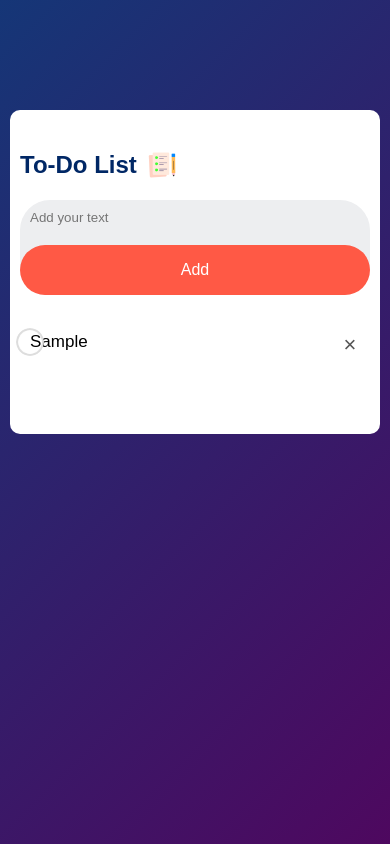
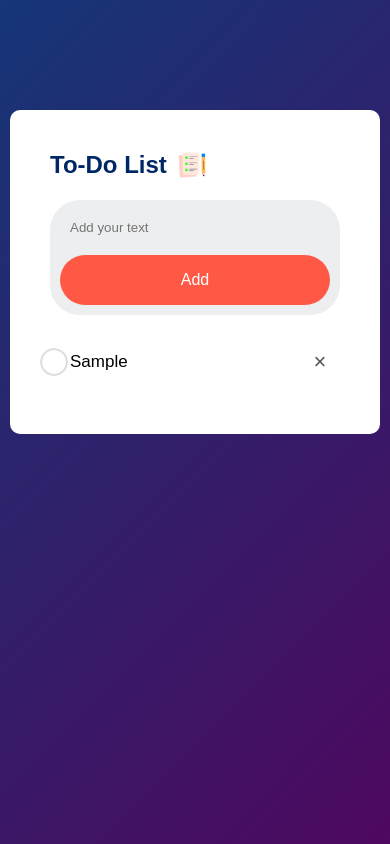
Before and after one commit to neeraj8494/Neeraj-s-Task-Tracker, a plain HTML site: page index.html in a window 390 px wide. Both pictures are taken after typing "Sample" into the empty fields and a click on the button "Add". Drawn offline with Linux system fonts and the light colour scheme.

Commit message:
Update style.css

```diff
--- a/style.css
+++ b/style.css
@@ -17,7 +17,7 @@
     max-width: 540px;
     background: #fff;
     margin: 100px auto 20px;
-    padding: 40px 15px 70px;
+    padding: 40px;
     border-radius: 10px;
 }
 
@@ -35,14 +35,15 @@
 
 .row {
     display: flex;
-    flex-direction: column;
+    flex-direction: column; /* Stack items vertically on small screens */
     background: #edeef0;
     border-radius: 30px;
     margin-bottom: 25px;
+    padding: 20px;
 }
 
 input {
-    flex: 1;
+    width: calc(100% - 20px);
     border: none;
     outline: none;
     background: transparent;
@@ -53,12 +54,13 @@ input {
 button {
     border: none;
     outline: none;
-    padding: 16px 20px;
+    padding: 16px;
     background: #ff5945;
     color: #fff;
     font-size: 16px;
     cursor: pointer;
     border-radius: 40px;
+    width: 100%; /* Make the button full width on small screens */
 }
 
 ul li {
@@ -68,6 +70,7 @@ ul li {
     user-select: none;
     cursor: pointer;
     position: relative;
+    margin-bottom: 10px;
 }
 
 ul li::before {
@@ -80,7 +83,7 @@ ul li::before {
     background-size: cover;
     background-position: center;
     top: 8px;
-    left: -4px;
+    left: -10px;
 }
 
 ul li.checked {
@@ -95,7 +98,8 @@ ul li.checked::before {
 ul li span {
     position: absolute;
     right: 0;
-    top: 5px;
+    top: 50%;
+    transform: translateY(-50%); /* Center vertically */
     width: 40px;
     height: 40px;
     font-size: 22px;
@@ -110,11 +114,7 @@ ul li span:hover {
 }
 
 @media (max-width: 540px) {
-    .todo-app {
-        padding: 40px 10px 70px;
-    }
-
-    ul li {
-        padding: 12px 10px;
+    .row {
+        padding: 10px;
     }
 }
```
